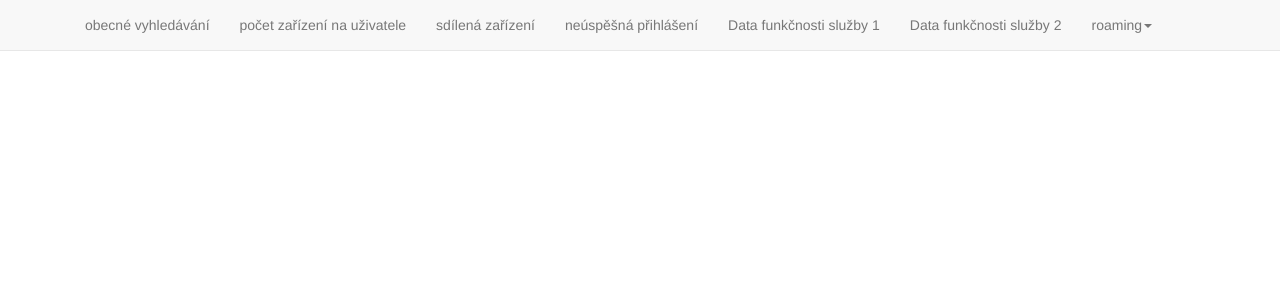
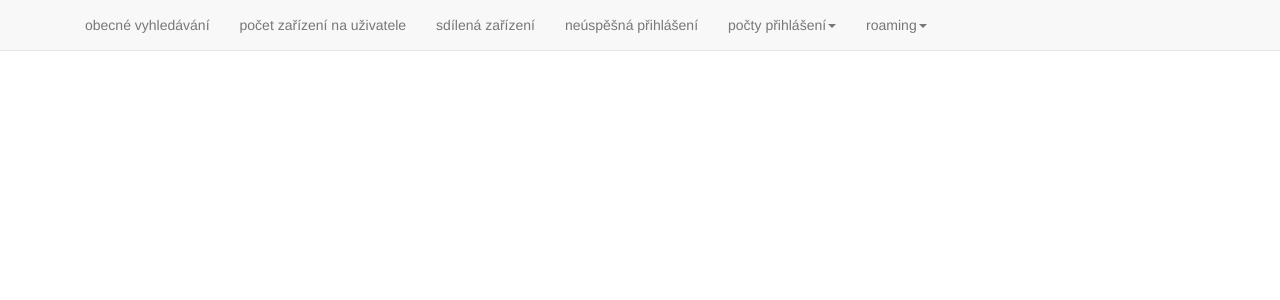
Before and after one commit to CESNET/etlog, a Node project: template views/index.pug in a window 1280 px wide. Shown: the top 300 px of the page. Run offline with Node 20 templates, Linux system fonts and the light colour scheme; the template is opened without the code that fills it, so the values that code supplies are empty.

Commit message:
update navbar

```diff
--- a/views/navbar.pug
+++ b/views/navbar.pug
@@ -20,13 +20,19 @@ nav.navbar.navbar-default.navbar-fixed-top(role='navigation')
         li(ng-class='{ active: is_active(["/failed_logins"])}')
           a(ui-sref='failed_logins') neúspěšná přihlášení
 
-        li(ng-class='{ active: is_active(["/detection_data"])}')
-          a(ui-sref='detection_data') Data funkčnosti služby 1
+        li(ng-class='{ active: is_active(["/detection_data", "/detection_data_grouped" ])}')
+          a.dropdown-toggle(href='#', data-toggle='dropdown')
+            | počty přihlášení
+            span.caret
+          ul.dropdown-menu(role='menu')
 
-        li(ng-class='{ active: is_active(["/detection_data_grouped"])}')
-          a(ui-sref='detection_data_grouped') Data funkčnosti služby 2
+            li
+              a(ui-sref='detection_data') absolutní počet
 
-        li#roaming(ng-class='{ active: is_active(["/roaming_activity", "/heat_map", "/orgs_roaming_most_provided", "/orgs_roaming_most_used" ])}')
+            li
+              a(ui-sref='detection_data_grouped') normalizováno
+
+        li(ng-class='{ active: is_active(["/roaming_activity", "/heat_map", "/orgs_roaming_most_provided", "/orgs_roaming_most_used" ])}')
           a.dropdown-toggle(href='#', data-toggle='dropdown')
             | roaming
             span.caret
```
